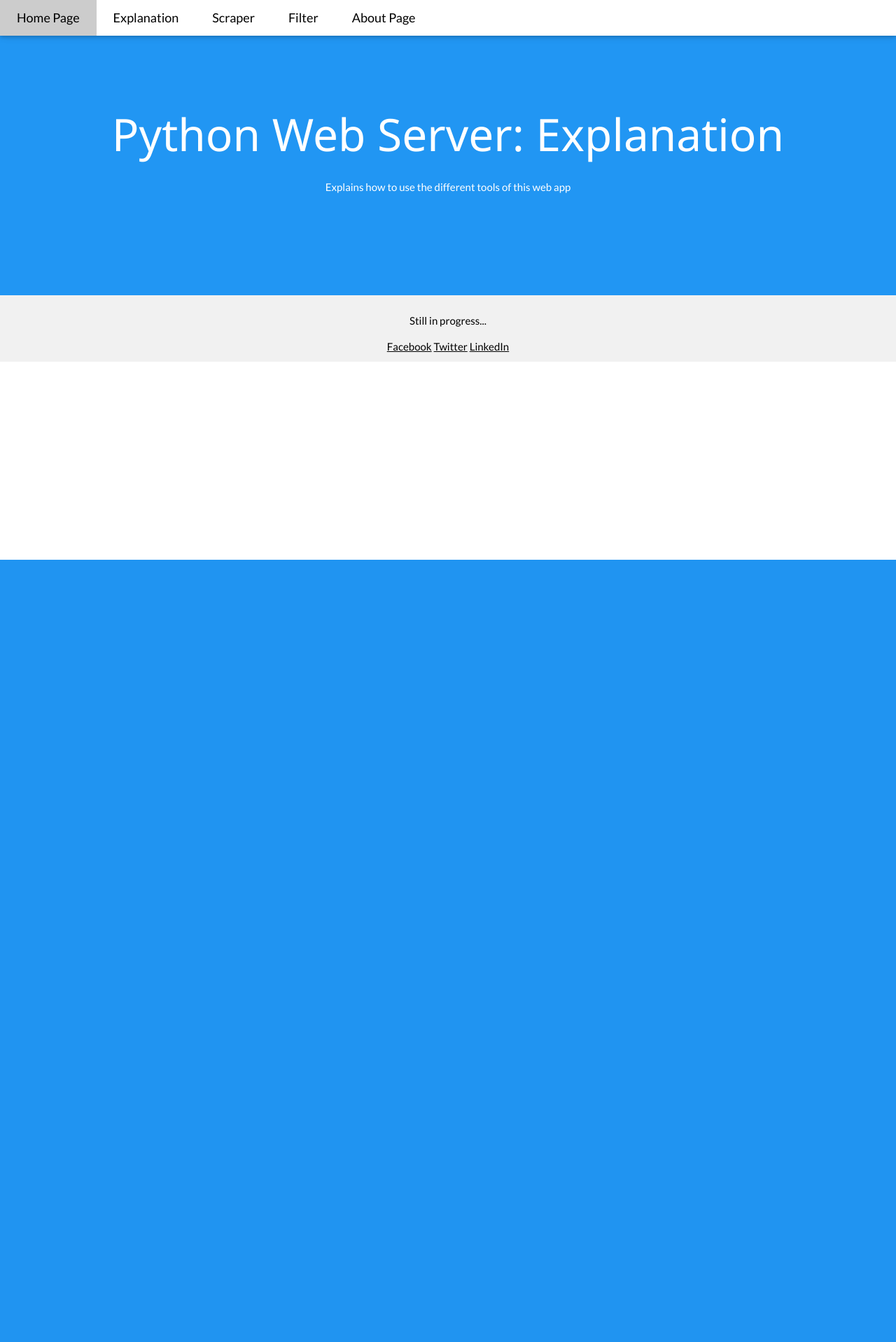
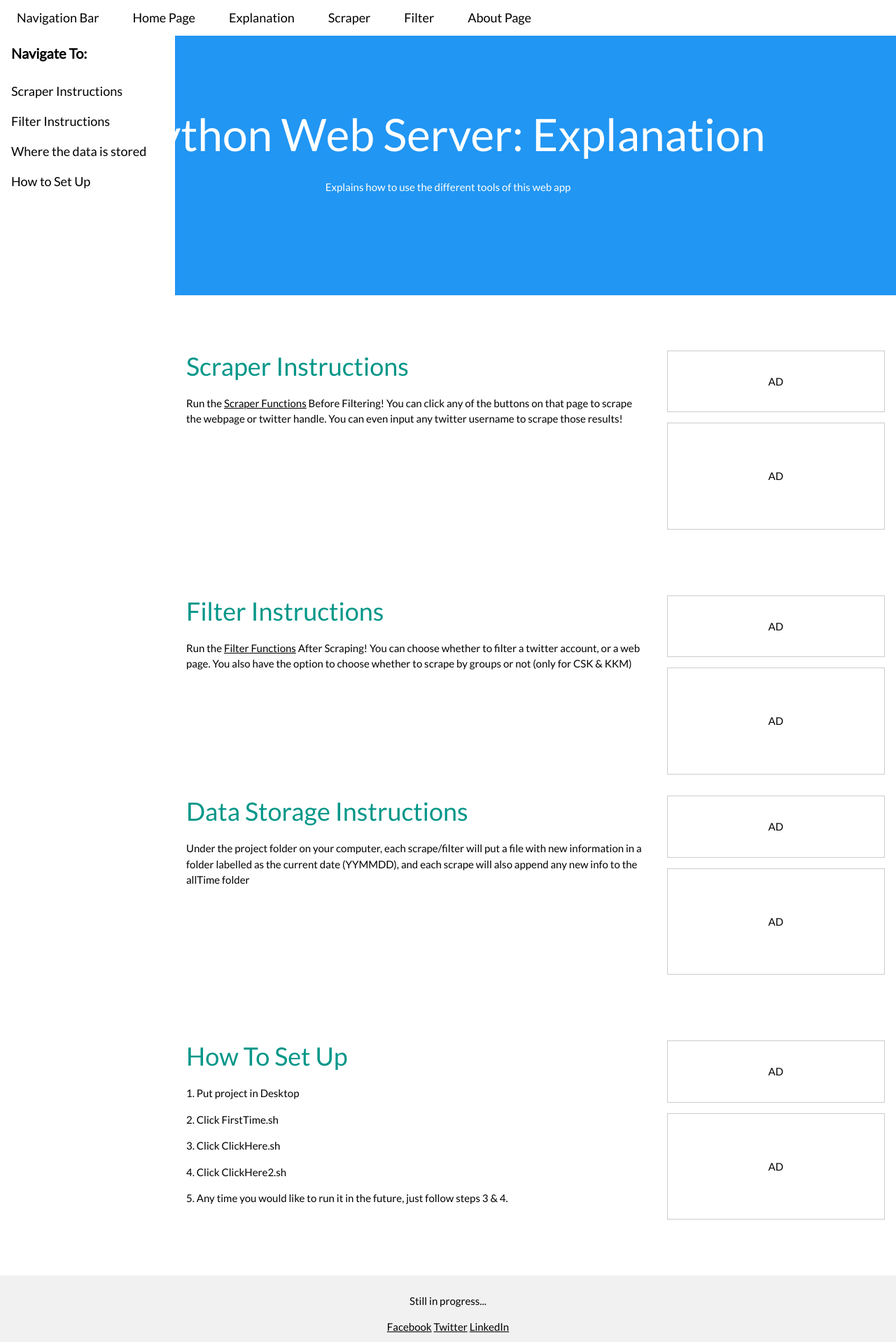
Before and after one commit to aseth99/WebServer, a Flask app: page /explain in a window 1280 px wide. Shown: the whole page at 70% size. Before the commit the page ends 800 px from the top, so only its background shows below. Run offline with Flask 2, Linux system fonts and the light colour scheme.

Commit message:
made explanation page from w3-schools web page template

```diff
--- /dev/null
+++ b/static/styleExplanation.css
@@ -0,0 +1,14 @@
+html,body,h1,h2,h3,h4,h5,h6 {font-family: Lato, Montserrat;}
+.w3-sidebar {
+  z-index: 3;
+  width: 250px;
+  top: 43px;
+  bottom: 0;
+  height: inherit;
+}
+
+.footer {
+  background-color: #f1f1f1;
+  padding: 10px;
+  text-align: center;
+}
--- a/static/styleFilter.css
+++ b/static/styleFilter.css
@@ -14,7 +14,7 @@ p {
 }
 
 span {
-    font-size: 12px;
+    font-size: 10px;
 }
 
 button {
@@ -83,6 +83,7 @@ input[type=text] {
   border: none;
   background-color: #3CBC8D;
   color: white;
+  font-size: 16px;
 }
 
 .button:hover {
--- a/templates/explain.html
+++ b/templates/explain.html
@@ -9,37 +9,21 @@
 <link rel="stylesheet" href="https://fonts.googleapis.com/css?family=Lato">
 <link rel="stylesheet" href="https://fonts.googleapis.com/css?family=Montserrat">
 
-<style>
-* {
-  box-sizing: border-box;
-  font-family: Lato, Montserrat;
-  text-align: center;
-}
-
-body {
-  margin: 0;
-  font-family: Lato, Montserrat;
-}
+<link rel="stylesheet" href="{{ url_for('static', filename='styleExplanation.css') }}"/>
 
 
-/* Style the content */
-.content {
-  background-color: #ddd;
-  padding: 10px;
-  height: 200px; /* Should be removed. Only for demonstration */
-}
 
-/* Style the footer */
-.footer {
-  background-color: #f1f1f1;
-  padding: 10px;
-}
+<style>
+
 </style>
-</head>
+<body>
+
 <body>
 
 <div class="w3-top">
-  <div class="w3-bar w3-white w3-card w3-left-align w3-large">
+  <div class="w3-bar w3-white w3-top w3-left-align w3-large">
+<!--     <a class="w3-bar-item w3-button w3-right w3-hover-white w3-padding-large w3-theme-l1" href="javascript:void(0)" onclick="w3_open()"><i class="fa fa-bars"></i></a> -->
+    <a class="w3-bar-item w3-button w3-padding-large w3-hover-white" onclick="testFxn()">Navigation Bar</a>
     <a href="{{url_for('main')}}" class="w3-bar-item w3-button w3-padding-large w3-white">Home Page</a>
     <a href="{{url_for('explain')}}" class="w3-bar-item w3-button w3-padding-large w3-white">Explanation</a>
     <a href="{{url_for('scraper')}}" class="w3-bar-item w3-button w3-padding-large w3-white">Scraper</a>
@@ -54,12 +38,97 @@ body {
   <p>Explains how to use the different tools of this web app</p>
 </header>
 
+<!-- Sidebar -->
+<nav class="w3-sidebar w3-bar-block w3-large w3-animate-left" id="mySidebar" style="display: block">
+  <h4 class="w3-bar-item"><b>Navigate To:</b></h4>
+  <a href="http://localhost:8000/explain#scraper" class="w3-bar-item w3-button w3-hover-black" href="#">Scraper Instructions</a>
+  <a href="http://localhost:8000/explain#filter" class="w3-bar-item w3-button w3-hover-black" href="#">Filter Instructions</a>
+  <a href="http://localhost:8000/explain#datast"class="w3-bar-item w3-button w3-hover-black" href="#">Where the data is stored</a>
+  <a href="http://localhost:8000/explain#howto" class="w3-bar-item w3-button w3-hover-black" href="#">How to Set Up</a>
+</nav>
+
+<script>
+// Get the Sidebar
+var mySidebar = document.getElementById("mySidebar");
+
+// Toggle between showing and hiding the sidebar, and add overlay effect
+function testFxn() {
+  if (mySidebar.style.display === 'block') {
+    mySidebar.style.display = 'none';
+
+  } else {
+    mySidebar.style.display = 'block';
+  }
+}
+
+</script>
+
+
+<!-- Main content: shift it to the right by 250 pixels when the sidebar is visible -->
+<div class="w3-main" id ="main" style="margin-left:250px">
+
+  <div class="w3-row w3-padding-64" id="scraper">
+    <div class="w3-twothird w3-container">
+      <h1 class="w3-text-teal">Scraper Instructions</h1>
+      <p>Run the <a href="{{url_for('scraper')}}">Scraper Functions</a> Before Filtering! You can click any of the buttons on that page to scrape the webpage or twitter handle. You can even input any twitter username to scrape those results!</p>
+    </div>
+    <div class="w3-third w3-container">
+      <p class="w3-border w3-padding-large w3-padding-32 w3-center">AD</p>
+      <p class="w3-border w3-padding-large w3-padding-64 w3-center">AD</p>
+    </div>
+  </div>
+
+  <div class="w3-row" id="filter">
+    <div class="w3-twothird w3-container">
+      <h1 class="w3-text-teal">Filter Instructions</h1>
+      <p>Run the <a href="{{url_for('filter')}}">Filter Functions</a> After Scraping! You can choose whether to filter a twitter account, or a web page. You also have the option to choose whether to scrape by groups or not (only for CSK & KKM)</p>
+    </div>
+    <div class="w3-third w3-container">
+      <p class="w3-border w3-padding-large w3-padding-32 w3-center">AD</p>
+      <p class="w3-border w3-padding-large w3-padding-64 w3-center">AD</p>
+    </div>
+  </div>
+  <div class="w3-row" id="datast">
+    <div class="w3-twothird w3-container">
+      <h1 class="w3-text-teal">Data Storage Instructions</h1>
+      <p>Under the project folder on your computer, each scrape/filter will put a file with new information in a folder labelled as the current date (YYMMDD), and each scrape will also append any new info to the allTime folder</p>
+    </div>
+    <div class="w3-third w3-container">
+      <p class="w3-border w3-padding-large w3-padding-32 w3-center">AD</p>
+      <p class="w3-border w3-padding-large w3-padding-64 w3-center">AD</p>
+    </div>
+  </div>
+
+
+  <div class="w3-row w3-padding-64" id="howto">
+    <div class="w3-twothird w3-container">
+      <h1 class="w3-text-teal">How To Set Up</h1>
+      <p>1. Put project in Desktop </p>
+      <p>2. Click FirstTime.sh </p>
+      <p>3. Click ClickHere.sh </p>
+      <p>4. Click ClickHere2.sh </p>
+      <p>5. Any time you would like to run it in the future, just follow steps 3 & 4.
+    </div>
+    <div class="w3-third w3-container">
+      <p class="w3-border w3-padding-large w3-padding-32 w3-center">AD</p>
+      <p class="w3-border w3-padding-large w3-padding-64 w3-center">AD</p>
+    </div>
+  </div>
+
+
+<!-- END MAIN -->
+</div>
+
+
 <div class="footer">
   <p>Still in progress...</p>
   <a href="https://facebook.com">Facebook</a>
   <a href="https://twitter.com/">Twitter</a>
   <a href="https://www.linkedin.com/">LinkedIn</a>
 </div>
-
 </body>
 </html>
+
+
+
+</head>
--- a/templates/filter.html
+++ b/templates/filter.html
@@ -20,6 +20,7 @@ input[type=date] {
   border: none;
   background-color: #3CBC8D;
   color: lightgrey;
+  font-size: 16px;
 }
 input[type="date"]:before {
     content: attr(placeholder) !important;
@@ -131,7 +132,7 @@ input:checked + .slider:before {
 /*these are the forms*/
 .form-container {
     margin: auto;
-
+    /*background-color: blue;*/
     position: absolute;
     top: 0;
     height: 100%;
@@ -199,7 +200,7 @@ input:checked + .slider:before {
     background-repeat: no-repeat;
     background-size: cover;
     background-position: 0 0;
-    color: #ffffff;
+    color: white;
     position: relative;
     left: -100%;
     height: 100%;
```
